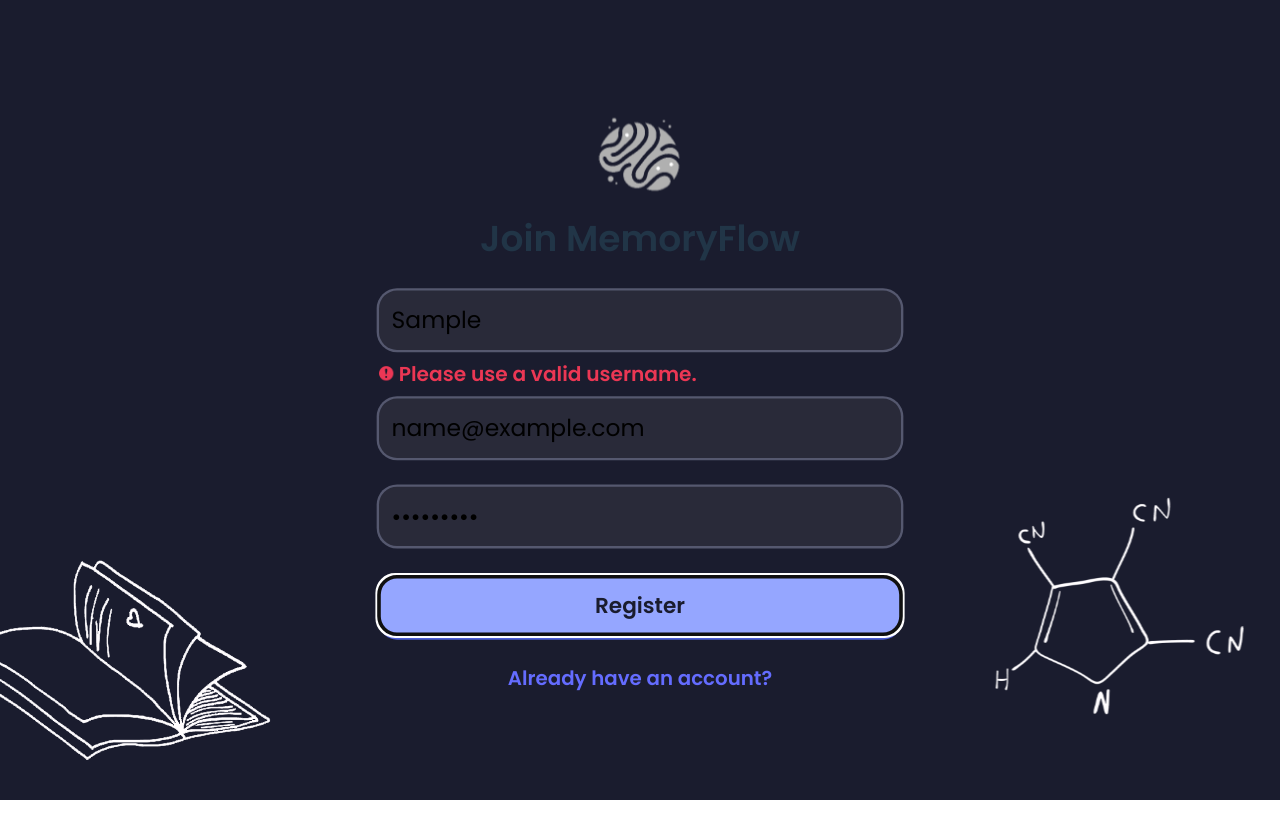
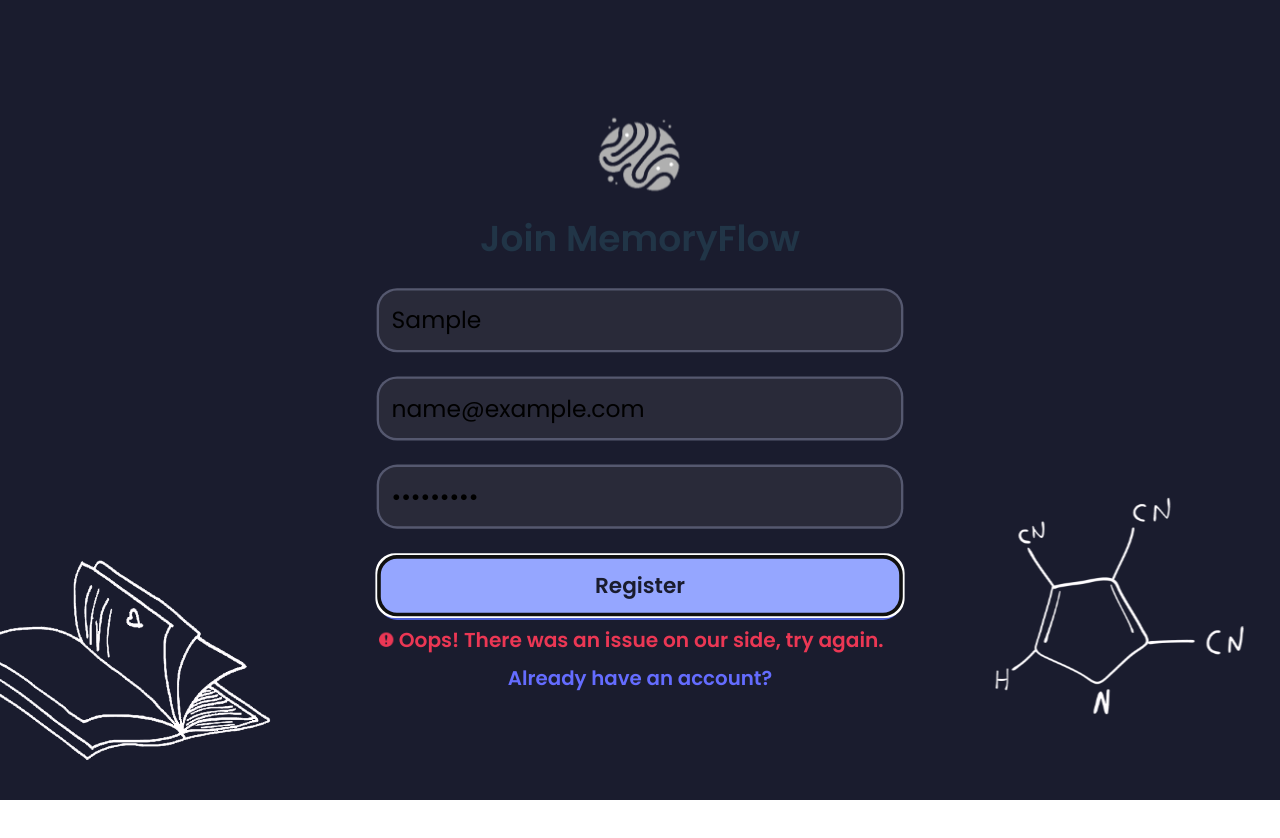
Before and after one commit to floriiian/MemoryFlow, a React (Vite) app in the folder memory-flow-app/: page /Register in a window 1280 px wide. Both pictures are taken after typing "Sample", "name@example.com", "Sample123" into the empty fields and a click on the button "Register". Shown: the top 838 px of the page. Built offline with nearby package versions, Linux system fonts and the light colour scheme; no server answers.

Commit message:
Add files via upload

```diff
--- a/memory-flow-app/src/Login.css
+++ b/memory-flow-app/src/Login.css
@@ -100,13 +100,14 @@ p{
     box-shadow: none;
 }
 
-
 .inputHint{
     font-size: 0.7em;
     margin: 0;
     padding: 0;
     color: #eb3754;
     font-weight: bold;
+    transition: 0.15s ease-in-out;
+    transition-delay: 0.02s;
 }
 .inputHint img{
     width: 8px;
--- /dev/null
+++ b/memory-flow-app/src/handlers/hintHandlers.jsx
@@ -0,0 +1,11 @@
+export const showFormHint = (setHintToggle) => {
+    setHintToggle(true); // Show the hint
+};
+
+export const hideFormHint = (setHintToggle) => {
+    setHintToggle(false); // Hide the hint
+};
+
+export function setFormHint(setHintText, text) {
+    setHintText(text);
+}
--- a/memory-flow-app/src/routes/Register.jsx
+++ b/memory-flow-app/src/routes/Register.jsx
@@ -1,6 +1,7 @@
-import {useRef, useState} from 'react';
-import {Form, Link} from "react-router-dom";
+import {useState} from 'react';
+import {Form, Link, useNavigate} from "react-router-dom";
 import {postRequest} from '../api/requests.jsx';
+import {showFormHint, hideFormHint, setFormHint} from "../handlers/hintHandlers.jsx";
 
 import darkLogo from '../assets/dark_logo.png';
 import bookIcon from '../assets/login-icons/book.png';
@@ -15,28 +16,29 @@ import '../Login.css'
 function Register() {
 
     const [formData, setFormData] = useState({
-            username: undefined, email: undefined, password: undefined
+            username: "", email: "", password: ""
         }
     );
+    const navigate = useNavigate();
 
     const [usernameHintToggled, toggleUsernameHint] = useState(false);
     const [emailHintToggled, toggleEmailHint] = useState(false);
     const [passwordHintToggled, togglePasswordHint] = useState(false);
+    const [serverHintToggled, toggleServerHint] = useState(false);
 
     const [usernameHintText, setUsernameHint] = useState(undefined);
     const [emailHintText, setEmailHint] = useState(undefined);
     const [passwordHintText, setPasswordHint] = useState(undefined);
-
-    const handleToggleUserNameHint = () => toggleUsernameHint(!usernameHintToggled);
-    const handleToggleEmailHint = () => toggleEmailHint(!emailHintToggled);
-    const handleTogglePasswordHint = () => togglePasswordHint(!passwordHintToggled);
-
-    function handleSetUsernameHint(text){
-        setUsernameHint(text);
-    }
+    const [serverHintText, setServerHint] = useState(undefined);
 
     const handleSubmit = (e) => {
         e.preventDefault();
+
+        hideFormHint(toggleUsernameHint);
+        hideFormHint(toggleEmailHint);
+        hideFormHint(togglePasswordHint);
+        hideFormHint(toggleServerHint);
+
         postRequest("register", {
             "username": formData.username,
             "email": formData.email,
@@ -44,18 +46,40 @@ function Register() {
         })
             .then(response => {
                 console.log("Success Response:", response);
+                navigate("/login");
             })
             .catch(error => {
                 console.error("Error Status Code:", error.status);
                 console.error("Error Message:", error.message);
-                handleToggleUserNameHint();
-                handleSetUsernameHint("Please use a valid username.")
+
+                const errorMessage = error.message;
+                const lowerCaseErrorMessage = errorMessage.toLowerCase();
+
+                if (lowerCaseErrorMessage.includes("username")) {
+                    setFormHint(setUsernameHint, errorMessage);
+                    showFormHint(toggleUsernameHint);
+                } else if (lowerCaseErrorMessage.includes("email")) {
+                    setFormHint(setEmailHint, errorMessage);
+                    showFormHint(toggleEmailHint);
+                } else if (lowerCaseErrorMessage.includes("password")) {
+                    setFormHint(setPasswordHint, errorMessage);
+                    showFormHint(togglePasswordHint);
+                } else if (lowerCaseErrorMessage.includes("credentials")) {
+                    setFormHint(setServerHint, "Umm. Seems like you're missing a field.");
+                    showFormHint(toggleServerHint); // Corrected here
+                } else if (lowerCaseErrorMessage.includes("already exists")) {
+                    setFormHint(setServerHint, "This email or username is already in use.");
+                    showFormHint(toggleServerHint);
+                } else {
+                    setFormHint(setServerHint, "Oops! There was an issue on our side, try again.");
+                    showFormHint(toggleServerHint);
+                }
             });
-    }
+    };
 
     const handleFormChange = (e) => {
-        const {username, email, password} = e.target;
-        setFormData(prevState => ({...prevState, username, email, password}));
+        const {name, value} = e.target;
+        setFormData(prevState => ({...prevState, [name]: value}));
     }
 
     return (
@@ -65,53 +89,49 @@ function Register() {
                 <h1 className="login-form-header">Join MemoryFlow</h1>
                 <Form onSubmit={handleSubmit}>
                     <input
-                        className={"login-input name"}
+                        className={usernameHintToggled ? "login-input name false" : "login-input name"}
                         type="text" name={"username"} value={formData.username}
                         placeholder={"Username"}
                         onChange={handleFormChange}
                     />
                     <div
-                        style={{
-                            opacity: usernameHintToggled ? 1 : 0,
-                            height: usernameHintToggled ? "auto" : "0",
-                    }}
+                        style={{opacity: usernameHintToggled ? 1 : 0, height: usernameHintToggled ? "auto" : "0",}}
                         className={"inputHint username"}>
                         <img alt="Hinting Icon" src={hintIcon}/>
                         {usernameHintText}
                     </div>
                     <input
-                        className={"login-input email"}
+                        className={emailHintToggled ? "login-input email false" : "login-input email"}
                         type="email" name={"email"} value={formData.email}
                         placeholder={"Email"}
                         onChange={handleFormChange}
 
                     />
                     <div
-                        style={{
-                            opacity: emailHintToggled ? 1 : 0,
-                            height: emailHintToggled ? "auto" : "0",
-                    }}
+                        style={{opacity: emailHintToggled ? 1 : 0, height: emailHintToggled ? "auto" : "0",}}
                         className={"inputHint email"}>
                         <img alt="Hinting Icon" src={hintIcon}/>
                         {emailHintText}
                     </div>
                     <input
-                        className={"login-input password"}
+                        className={passwordHintToggled ? "login-input password false" : "login-input password"}
                         type="password" name={"password"} value={formData.password}
                         placeholder={"Password"}
                         onChange={handleFormChange}
                     />
                     <div
-                        style={{
-                            opacity: passwordHintToggled ? 1 : 0,
-                            height: passwordHintToggled ? "auto" : "0",
-                            overflow: "hidden",
-                        }}
+                        style={{opacity: passwordHintToggled ? 1 : 0, height: passwordHintToggled ? "auto" : "0",}}
                         className={"inputHint password"}>
                         <img alt="Hinting Icon" src={hintIcon}/>
                         {passwordHintText}
                     </div>
-                    <button type={"submit"} onClick={handleSubmit} className="login-button">Register</button>
+                    <button type="submit" className="login-button">Register</button>
+                    <div
+                        style={{opacity: serverHintToggled ? 1 : 0, height: serverHintToggled ? "auto" : "0",}}
+                        className={"inputHint"}>
+                        <img alt="Hinting Icon" src={hintIcon}/>
+                        {serverHintText}
+                    </div>
                 </Form>
                 <Link to="/login" className="redirectLink">Already have an account?</Link>
             </div>
```
